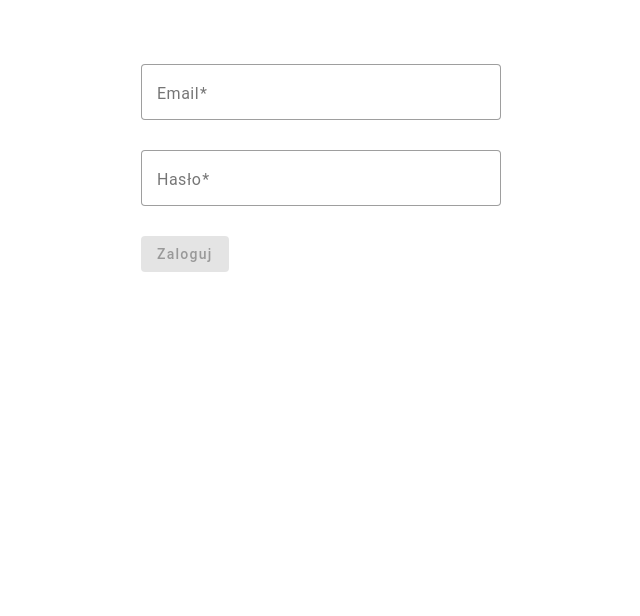
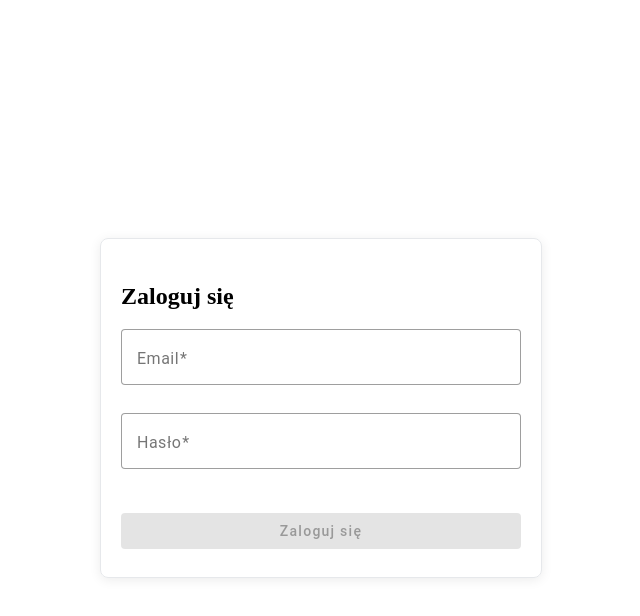
Before and after one commit to KrzysztofKoczy/TyOnline-app, an Angular app: page /login in a window 1280 px wide. Shown: the top 616 px of the page, without its empty margins (319-959 px from the left). Built offline with nearby package versions, Linux system fonts and the light colour scheme.

Commit message:
style app

```diff
--- a/src/app/core/layout/header/app-header.html
+++ b/src/app/core/layout/header/app-header.html
@@ -1,7 +1,9 @@
 <mat-toolbar class="app-header" color="primary">
 	@if (userName()) {
-		<span>TyOnline</span>
 		<span>Witaj, {{ userName() }}</span>
-		<button mat-button (click)="logout()">Wyloguj</button>
+		<button mat-button (click)="logout()">
+			Wyloguj
+			<mat-icon>logout</mat-icon>
+		</button>
 	}
 </mat-toolbar>
--- a/src/app/core/layout/header/app-header.ts
+++ b/src/app/core/layout/header/app-header.ts
@@ -1,14 +1,15 @@
-import { ChangeDetectionStrategy, Component, OnInit, computed, inject, signal } from '@angular/core';
+import { ChangeDetectionStrategy, Component, OnInit, inject, signal } from '@angular/core';
 import { CommonModule } from '@angular/common';
 import { MatToolbarModule } from '@angular/material/toolbar';
 import { MatButtonModule } from '@angular/material/button';
 import { Router } from '@angular/router';
 import { AuthService } from '../../services/auth.service';
 import { RestService } from '../../api/rest.service';
+import { MatIconModule } from '@angular/material/icon';
 
 @Component({
 	selector: 'app-header',
-	imports: [CommonModule, MatToolbarModule, MatButtonModule],
+	imports: [CommonModule, MatToolbarModule, MatButtonModule, MatIconModule],
 	templateUrl: './app-header.html',
 	styleUrls: ['./app-header.scss'],
 	changeDetection: ChangeDetectionStrategy.OnPush,
--- a/src/app/features/login/login-page/login-page.html
+++ b/src/app/features/login/login-page/login-page.html
@@ -1,12 +1,17 @@
-<div class="login-container">
+<div class="login-page">
+  <div class="login-box">
+    <h2>Zaloguj się</h2>
     <form [formGroup]="form" (ngSubmit)="submit()">
+
 			<mat-form-field appearance="outline" class="full">
 				<mat-label>Email</mat-label>
 				<input matInput formControlName="email" type="email" required maxlength="256" />
+
 				@if (form.controls.email.touched && form.controls.email.invalid) {
 					<mat-error>Podaj poprawny adres email</mat-error>
 				}
 			</mat-form-field>
+
 			<mat-form-field appearance="outline" class="full">
 				<mat-label>Hasło</mat-label>
 				<input matInput formControlName="password" [type]="showPassword() ? 'text' : 'password'" required maxlength="128" />
@@ -20,11 +25,13 @@
 				@if (form.controls.password.touched && form.controls.password.invalid) {
 					<mat-error>Hasło jest wymagane (min 3 znaki)</mat-error>
 				}
+			</mat-form-field>
 
-		</mat-form-field>
-		<button mat-raised-button color="primary" type="submit" [disabled]="loading() || form.invalid">Zaloguj</button>
+			<button mat-raised-button color="primary" class="submit-btn" type="submit" [disabled]="loading() || form.invalid">Zaloguj się</button>
     </form>
+
     @if (errorMsg()) {
-		<mat-error> {{ errorMsg() }} </mat-error>
+			<mat-error>{{ errorMsg() }}</mat-error>
     }
   </div>
+</div>
--- a/src/app/features/login/login-page/login-page.scss
+++ b/src/app/features/login/login-page/login-page.scss
@@ -1,13 +1,28 @@
-.login-container {
-  max-width: 360px;
-  margin: 48px auto;
-  padding: 16px;
+.login-page {
+  min-height: 100vh;
+  display: flex;
+  align-items: center;
+  justify-content: center;
 
   mat-form-field {
-    margin-bottom: 8px;
+    margin-bottom: 6px;
+  }
+
+  .login-box {
+    width: 100%;
+    max-width: 400px;
+    border-radius: 8px;
+    padding: 24px 20px 20px;
+    box-shadow: 0 2px 12px rgba(0,0,0,0.08);
+    border: 1px solid #e6e8eb;
   }
 
   .full {
     width: 100%;
   }
+
+  .submit-btn {
+    margin: 16px 0 8px 0;
+    width: 100%;
+  }
 }
--- a/src/app/features/news/news-page/news-page.html
+++ b/src/app/features/news/news-page/news-page.html
@@ -1,10 +1,13 @@
 <div class="container">
 	@if (error()) {
-		<div class="error">{{ error() }}</div>
+		<p class="error">{{ error() }}</p>
 	}
 
 	@if (loading()) {
-		<div>Ładowanie...</div>
+	 <div class="loading-container">
+		<mat-spinner diameter="48"></mat-spinner>
+		<p>Ładowanie...</p>
+	 </div>
 	}
 
 	@if (!loading() && !error()) {
@@ -12,14 +15,9 @@
 		<mat-card class="news-card">
 			<mat-card-header>
 				<mat-card-title>{{ item.title }}</mat-card-title>
-				<!-- create pipe for date if necessary -->
 				<mat-card-subtitle>{{ item.date | date:'dd.MM.yyyy HH:mm' }}</mat-card-subtitle>
 			</mat-card-header>
 			<mat-card-content>
-				<!-- NOTE (to README): używamy [innerHTML] bez dodatkowej sanitizacji,
-				     ponieważ Angular domyślnie sanityzuje HTML (usuwa niebezpieczne tagi/atrybuty).
-				     Nie stosujemy bypassSecurityTrustHtml. W razie potrzeby ostrzejszej polityki
-				     można dodać DOMPurify i helper getSanitizedContent(). -->
 				<div [innerHTML]="item.content"></div>
 			</mat-card-content>
 		</mat-card>
--- a/src/app/features/news/news-page/news-page.scss
+++ b/src/app/features/news/news-page/news-page.scss
@@ -9,5 +9,14 @@
 }
 
 .error {
+  display: flex;
+  justify-content: center;
   color: red;
+
 }
+
+.loading-container {
+  display: flex;
+  flex-direction: column;
+  align-items: center;
+}
--- a/src/app/features/news/news-page/news-page.ts
+++ b/src/app/features/news/news-page/news-page.ts
@@ -2,10 +2,11 @@ import { ChangeDetectionStrategy, Component, OnInit, inject } from '@angular/cor
 import { CommonModule } from '@angular/common';
 import { MatCardModule } from '@angular/material/card';
 import { NewsService } from '../services/news.service';
+import { MatProgressSpinnerModule } from '@angular/material/progress-spinner';
 
 @Component({
 	selector: 'app-news-page',
-	imports: [CommonModule, MatCardModule],
+	imports: [CommonModule, MatCardModule, MatProgressSpinnerModule],
 	providers: [NewsService],
 	templateUrl: './news-page.html',
 	styleUrls: ['./news-page.scss'],
```
Lines whose indentation alone changed are shown as unchanged.
